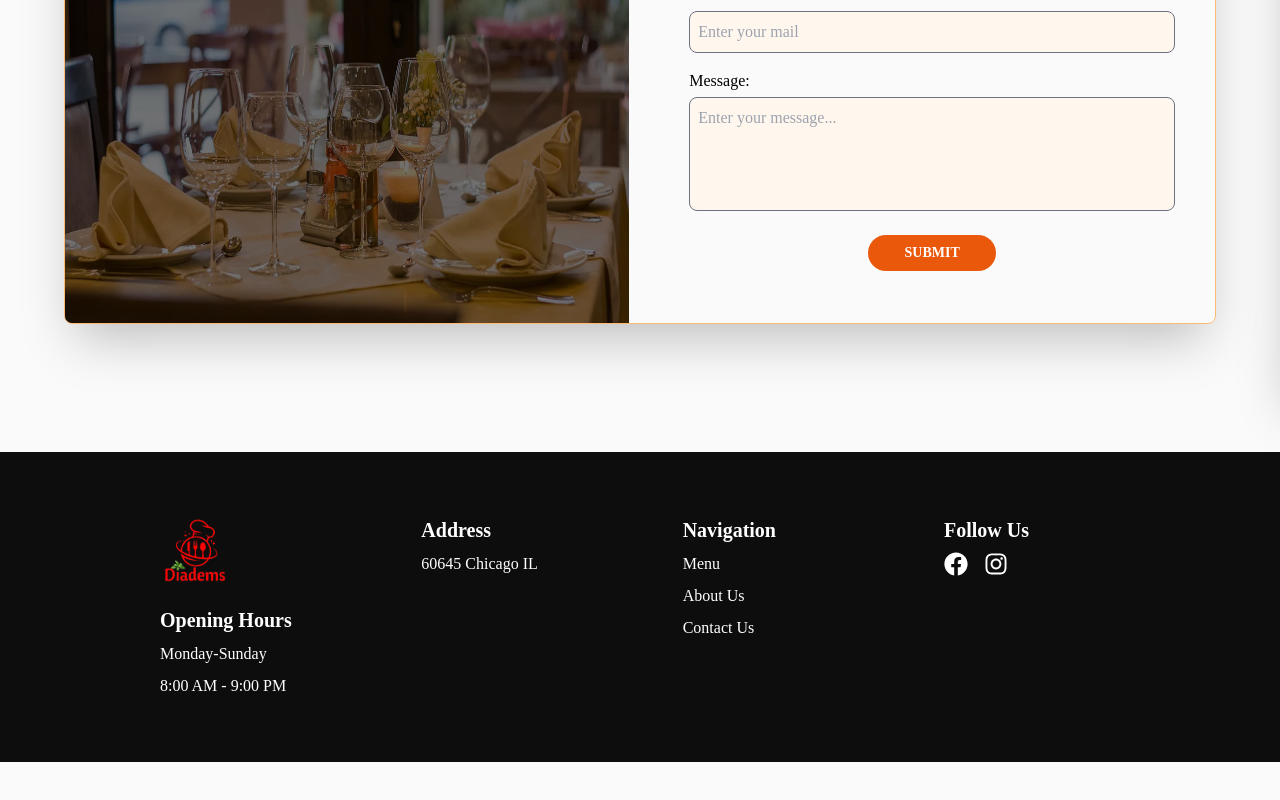
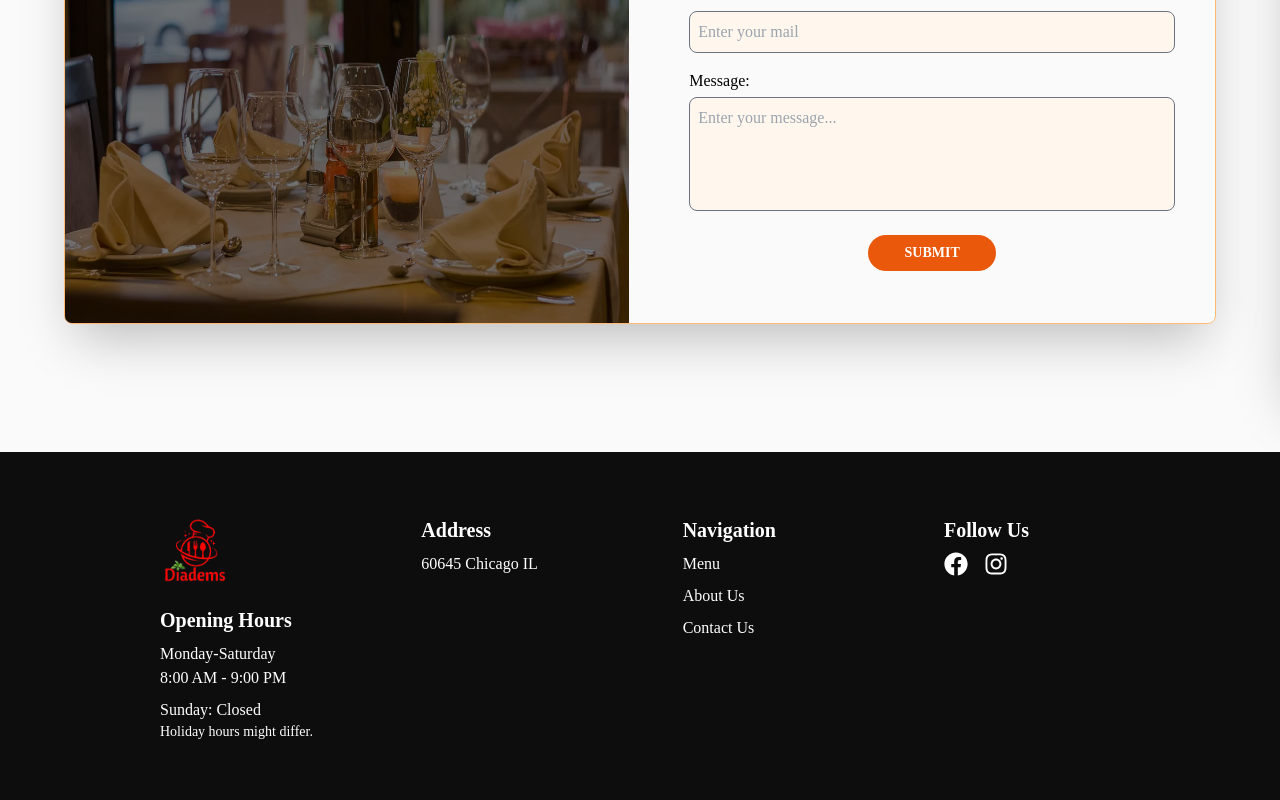
Before and after one commit to DiademLLC/diadem, a React (Vite) app: page /contact in a window 1280 px wide. Shown: the part 404-1204 px from the top of the page. Before the commit the page ends 1166 px from the top, so only its background shows below. Built offline with nearby package versions, Linux system fonts and the light colour scheme; no server answers; a web font is replaced by a local one.

Commit message:
edited the opening hours on footer

```diff
--- a/src/components/Footer.jsx
+++ b/src/components/Footer.jsx
@@ -18,8 +18,14 @@ const Footer = () => {
 
                         <ul className='space-y-2'>
                             <li className='font-semibold text-xl'>Opening Hours</li>
-                            <li>Monday-Sunday</li>
-                            <li>8:00 AM - 9:00 PM</li>
+                            <div>
+                                <li>Monday-Saturday</li>
+                                <li>8:00 AM - 9:00 PM</li>
+                            </div>
+                            <div>
+                                <li>Sunday: Closed</li>
+                                <li className='text-sm'>Holiday hours might differ.</li>
+                            </div>
                         </ul>
                     </div>
 
@@ -43,13 +49,13 @@ const Footer = () => {
                     <div className='flex flex-col items-start max-w-44 w-full'>
                         <h3 className='font-semibold mb-2 text-xl'>Follow Us</h3>
                         <div className='flex space-x-4'>
-                            <a href='https://www.facebook.com/Diademsfood?mibextid=ZbWKwL' className='hover:text-gray-300'>
+                            <a href='https://www.facebook.com/Diademsfood?mibextid=ZbWKwL' className='hover:text-blue-400'>
                                 <FaFacebook className='text-2xl' />
                             </a>
                             {/* <a href='#' className='hover:text-gray-300'>
                                 <FaXTwitter className='text-2xl' />
                             </a> */}
-                            <a href='https://www.instagram.com/diademsfood/?utm_source=qr&r=nametag' className='hover:text-gray-300'>
+                            <a href='https://www.instagram.com/diademsfood/?utm_source=qr&r=nametag' className='hover:text-purple-600'>
                                 <FaInstagram className='text-2xl' />
                             </a>
                         </div>
```
